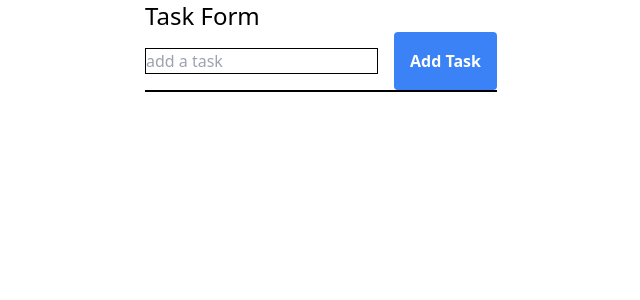
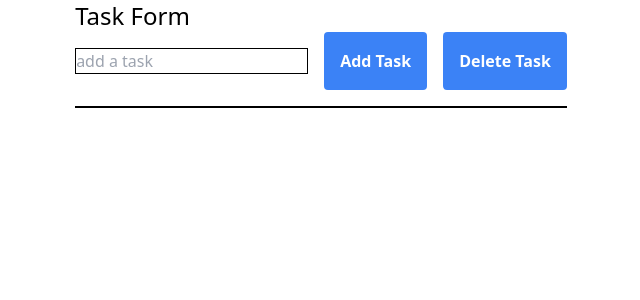
Before and after one commit to Yokosumi/vite-react-todo-app-v1, a React (Vite) app: page / in a window 1280 px wide. Shown: the top 300 px of the page, without its empty margins (319-959 px from the left). Built offline with nearby package versions, Linux system fonts and the light colour scheme.

Commit message:
delete button in, type issue not resolved yet

```diff
--- a/src/components/TaskForm.tsx
+++ b/src/components/TaskForm.tsx
@@ -1,21 +1,33 @@
-import { useState } from "react";
+import { useState } from 'react'
 
 export const TaskForm = () => {
-  const [inputState, setInputState] = useState("");
-  const [todos, setTodos] = useState<string[]>([]);
+    const [inputState, setInputState] = useState('')
+    const [todos, setTodos] = useState<string[]>([])
 
     const addTodo = (
         event:
             | React.ChangeEvent<HTMLInputElement>
             | React.MouseEvent<HTMLButtonElement>
     ) => {
-    event.preventDefault();
-    if (inputState !== "") {
-      setTodos([...todos, inputState]);
-      setInputState("");
-      console.log(todos);
+        event.preventDefault()
+        if (inputState !== '') {
+            setTodos([...todos, inputState])
+            setInputState('')
         }
-  };
+    }
+
+    interface IDeleteTodo {
+        event: React.MouseEvent<HTMLButtonElement>
+        text: string
+    }
+
+    const deleteTodo = ({ event, text }: IDeleteTodo) => {
+        event.preventDefault()
+        const newTodos = todos.filter((todo) => {
+            return todo !== text
+        })
+        setTodos(newTodos)
+    }
 
     return (
         <>
@@ -34,15 +46,18 @@ export const TaskForm = () => {
                     <button className="w-100 ml-4" onClick={addTodo}>
                         Add Task
                     </button>
+                    <button className="w-100 ml-4" onClick={deleteTodo}>
+                        Delete Task
+                    </button>
                 </div>
-        <div className="border border-black">
+                <div className="border border-black mt-4">
                     <ul>
                         {todos.map((todo) => {
-              return <li key={todo}>{todo}</li>;
+                            return <li key={todo}>{todo}</li>
                         })}
                     </ul>
                 </div>
             </form>
         </>
-  );
-};
+    )
+}
```
Also changed, not shown: 1 other file (tests, documents, lock files or other folders). Lines whose indentation alone changed are shown as unchanged.
